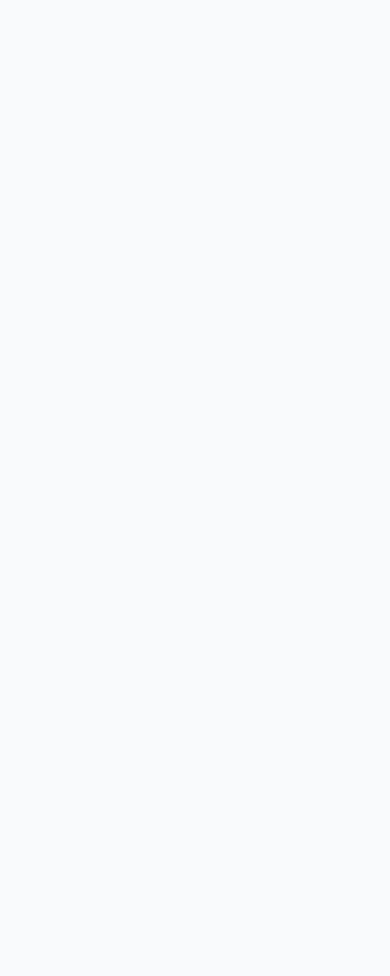
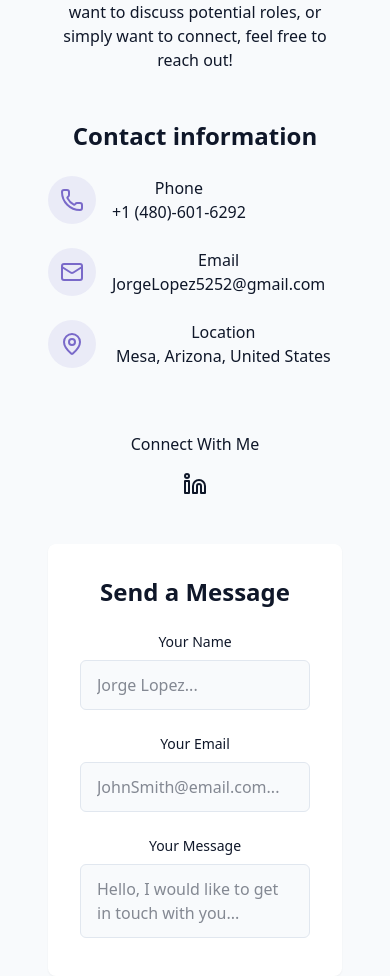
Before and after one commit to Jorgelopez5252/Portfolio2025, a React (Vite) app: page / in a window 390 px wide. Shown: the part 6940-7916 px from the top of the page. Before the commit the page ends 6720 px from the top, so only its background shows below. Built offline with nearby package versions, Linux system fonts and the light colour scheme.

Commit message:
almost completed portfolio, all that is left is to link in real projects and add aira labels

```diff
--- /dev/null
+++ b/src/components/ContactsSection.jsx
@@ -0,0 +1,135 @@
+import { Mail, Phone, MapPin, Linkedin } from "lucide-react";
+import { cn } from "@/lib/utils";
+
+export const ContactsSection = () => {
+  return (
+    <section id="contact" className="py-24 px-4 relative bg-secondary/30">
+      <div className="container mx-auto max-w-5xl">
+        <h2 className="text-3xl md:text-4xl font-bold mb-4 text-center">
+          Get In <span className="text-primary">Touch</span>
+        </h2>
+        <p className="text-center text-muted-foreground mb-12 max-w-2xl mx-auto">
+          I'm always open to new opportunities, collaborations, or just a
+          friendly chat. Whether you have a project in mind, want to discuss
+          potential roles, or simply want to connect, feel free to
+          reach&nbsp;out!
+        </p>
+
+        <div className="grid grid-cols-1 md:grid-cols-2 gap-12">
+          <div className="space-y-8">
+            <h3 className="text-2xl font-semibold mb-6">Contact information</h3>
+
+            <div className="space-y-6 justify-center">
+              <div className="flex items-center space-x-4">
+                <div className="p-3 rounded-full bg-primary/10">
+                  <Phone className="h-6 w-6 text-primary" />
+                </div>
+                <div className="md:ml-9">
+                  <h4 className="font-medium">Phone</h4>
+                  <a
+                    href="tel:+14806016292"
+                    className="text-muted-foreground hover:text-primary transition-colors"
+                  >
+                    +1 (480)-601-6292
+                  </a>
+                </div>
+              </div>
+              <div className="flex items-start space-x-4">
+                <div className="p-3 rounded-full bg-primary/10">
+                  <Mail className="h-6 w-6 text-primary" />
+                </div>
+                <div>
+                  <h4 className="font-medium">Email</h4>
+                  <a
+                    href="mailto:JorgeLopez5252@gmail.com"
+                    className="text-muted-foreground hover:text-primary transition-colors"
+                  >
+                    JorgeLopez5252@gmail.com
+                  </a>
+                </div>
+              </div>
+
+              <div className="flex items-start space-x-4">
+                <div className="p-3 rounded-full bg-primary/10">
+                  <MapPin className="h-6 w-6 text-primary" />
+                </div>
+                <div className="ml-1">
+                  <h4 className="font-medium">Location</h4>
+                  <a className="text-muted-foreground hover:text-primary transition-colors">
+                    Mesa, Arizona, United States
+                  </a>
+                </div>
+              </div>
+            </div>
+
+            <div className="pt-8">
+              <h4 className="font-medium mb-4">Connect With Me</h4>
+              <div className="flex space-x-4 justify-center">
+                <a
+                  href="https://www.linkedin.com/in/jorge-lopez-895307194/"
+                  target="_blank"
+                >
+                  <Linkedin />
+                </a>
+              </div>
+            </div>
+          </div>
+
+          <div className="bg-card p-8 rounded-lg shadow-xs">
+            <h3 className="text-2xl font-semibold mb-6"> Send a Message </h3>
+            <form className="space-y-6">
+              <div>
+                <label
+                  htmlFor="name"
+                  className="block text-sm font-medium mb-2"
+                >
+                  Your Name
+                </label>
+                <input
+                  type="text"
+                  id="name"
+                  name="name"
+                  required
+                  className="w-full px-4 py-3 rounded-md border border-input bg-background focus:outline-hidden focus:ring-2 focus:ring-primary"
+                  placeholder="Jorge Lopez..."
+                />
+              </div>
+              <div>
+                <label
+                  htmlFor="name"
+                  className="block text-sm font-medium mb-2"
+                >
+                  Your Email
+                </label>
+                <input
+                  type="email"
+                  id="email"
+                  name="email"
+                  required
+                  className="w-full px-4 py-3 rounded-md border border-input bg-background focus:outline-hidden focus:ring-2 focus:ring-primary"
+                  placeholder="JohnSmith@email.com..."
+                />
+              </div>
+              <div>
+                <label
+                  htmlFor="message"
+                  className="block text-sm font-medium mb-2"
+                >
+                  Your Message
+                </label>
+                <textarea
+                  id="message"
+                  name="message"
+                  required
+                  className="w-full px-4 py-3 rounded-md border border-input bg-background focus:outline-hidden focus:ring-2 focus:ring-primary resize-none"
+                  placeholder="Hello, I would like to get in touch with you..."
+                />
+                <button type="submit" className={cn()}></button>
+              </div>
+            </form>
+          </div>
+        </div>
+      </div>
+    </section>
+  );
+};
--- a/src/pages/Home.jsx
+++ b/src/pages/Home.jsx
@@ -5,6 +5,7 @@ import { HeroSection } from "../components/HeroSection";
 import { AboutSection } from "../components/AboutSection";
 import { SkillsSection } from "../components/SkillsSection";
 import { ProjectSection } from "../components/ProjectsSection";
+import { ContactsSection } from "../components/ContactsSection";
 
 export const Home = () => {
   return (
@@ -21,6 +22,7 @@ export const Home = () => {
         <AboutSection />
         <SkillsSection />
         <ProjectSection />
+        <ContactsSection />
       </main>
       {/* Footer */}
     </div>
```
Also changed, not shown: src/components/StarBackground.jsx (+22 -16 lines), src/components/ThemeToggle.jsx (+19 -9 lines).
